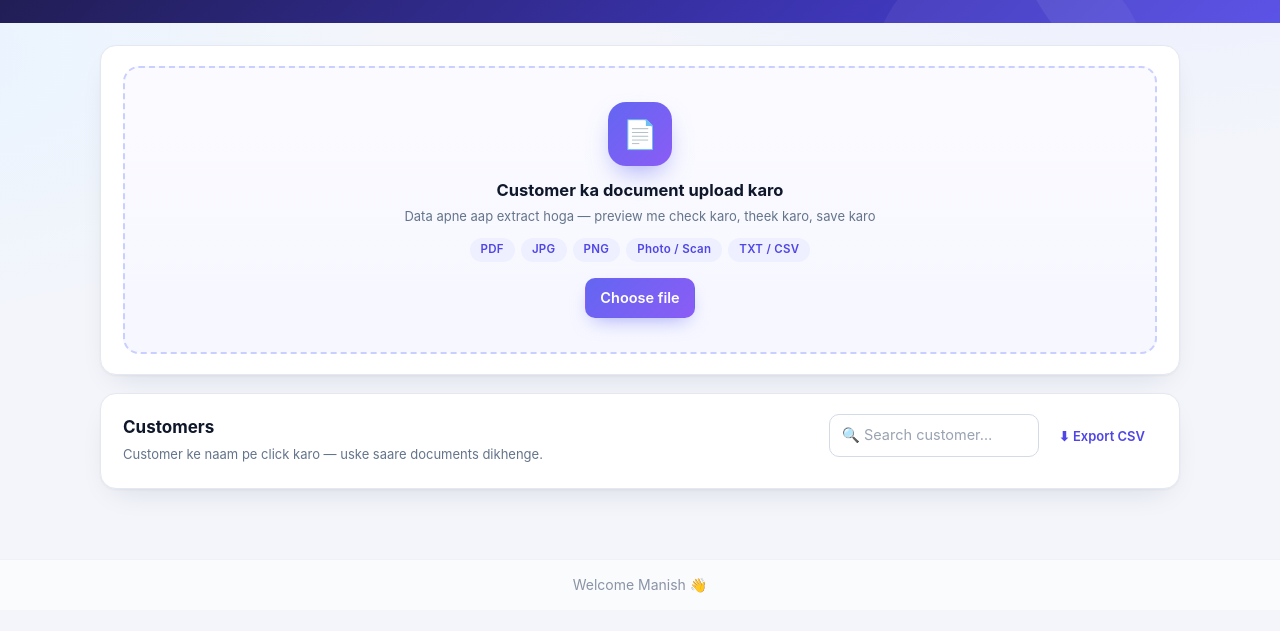
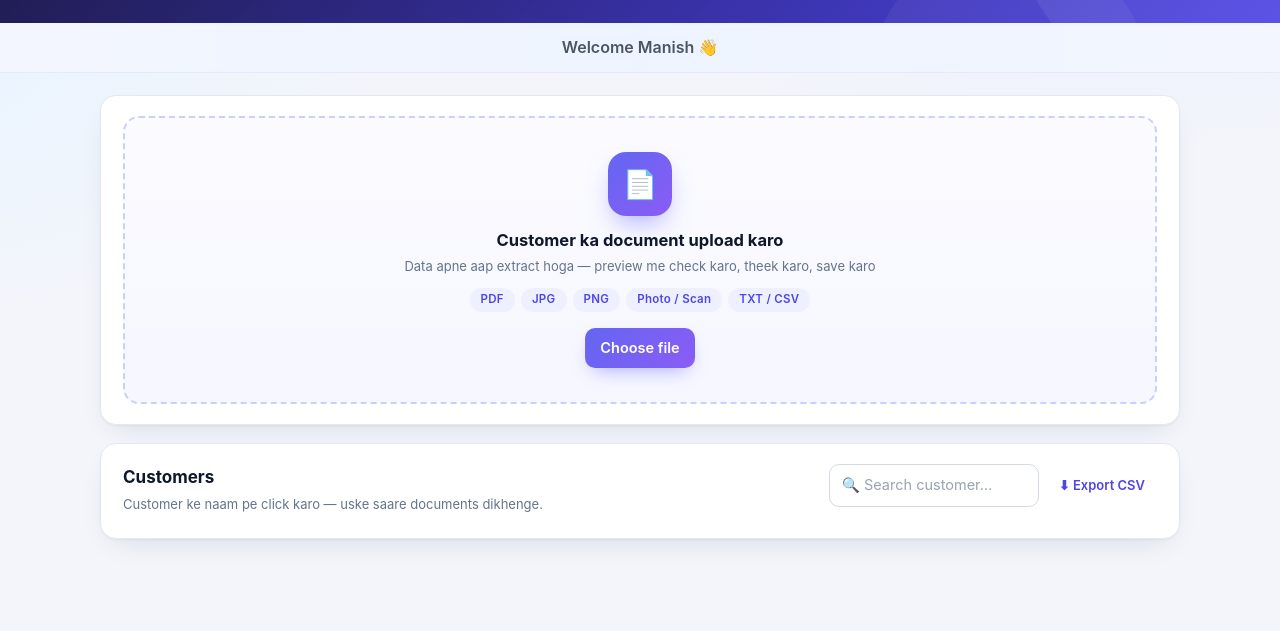
Before and after one commit to Peterparker786/kendra-portal, a website: page public/index.html in a window 1280 px wide. Shown: the part 89-720 px from the top of the page. Drawn offline with Linux system fonts and the light colour scheme; no server answers.

Commit message:
Welcome Manish: footer se hata kar header ke neeche (top) kar diya

```diff
--- a/public/index.html
+++ b/public/index.html
@@ -27,6 +27,8 @@
       </div>
     </div>
   </header>
+
+  <div class="welcome-bar">Welcome Manish 👋</div>
 
   <main class="wrap">
     <!-- ============ UPLOAD ============ -->
@@ -249,8 +251,6 @@
 
   <div id="toast" class="toast" role="status"></div>
 
-  <footer class="footer">Welcome Manish 👋</footer>
-
   <script type="module" src="app.js"></script>
 </body>
 </html>
--- a/public/style.css
+++ b/public/style.css
@@ -676,13 +676,13 @@ body {
   box-shadow: 0 0 0 2px rgba(79, 140, 255, .3);
 }
 
-/* ---------------- footer ---------------- */
-.footer {
+/* ---------------- welcome bar ---------------- */
+.welcome-bar {
   text-align: center;
-  padding: 14px 16px;
-  color: #8a94a6;
-  font-size: 14px;
-  border-top: 1px solid #eef1f6;
-  background: #fafbfd;
-  margin-top: 24px;
+  padding: 12px 16px;
+  font-size: 16px;
+  font-weight: 600;
+  color: #4a5568;
+  background: linear-gradient(90deg, #f3f6ff, #eef4ff, #f3f6ff);
+  border-bottom: 1px solid #e3eafd;
 }
```
